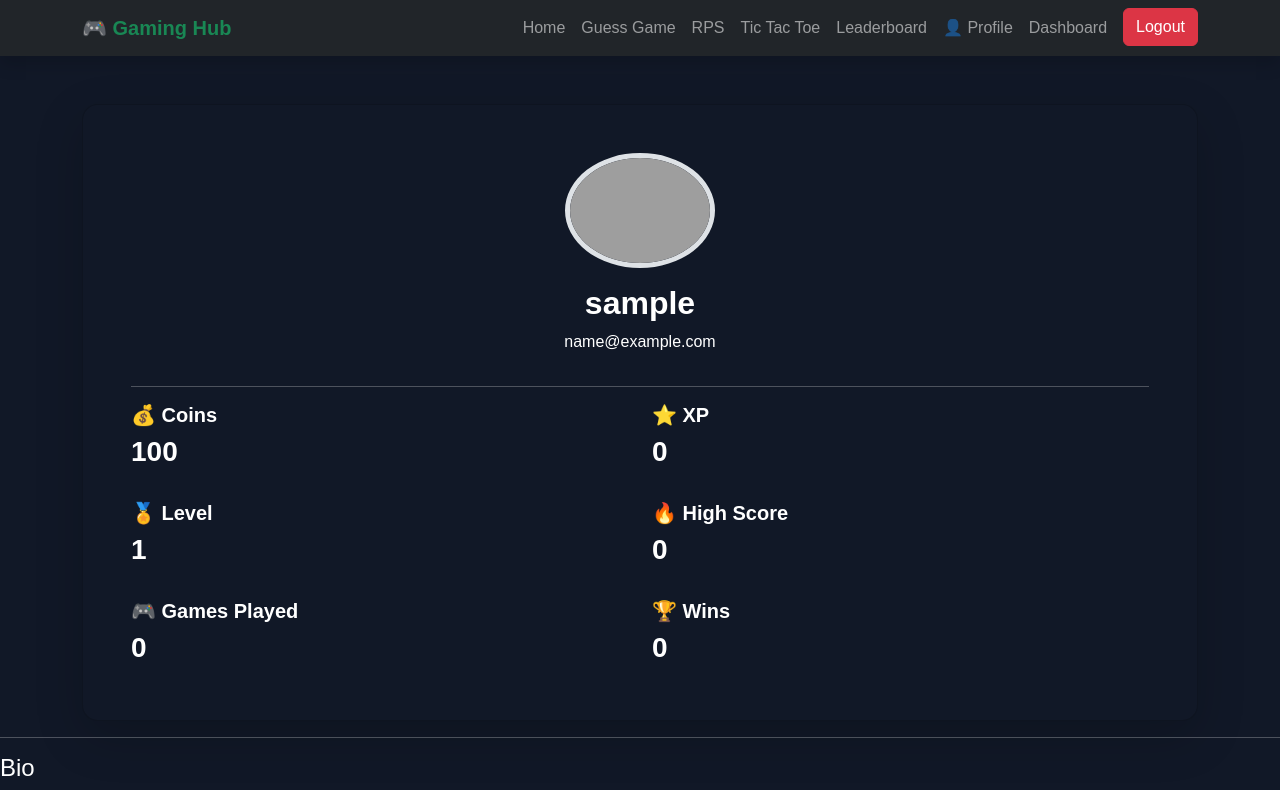
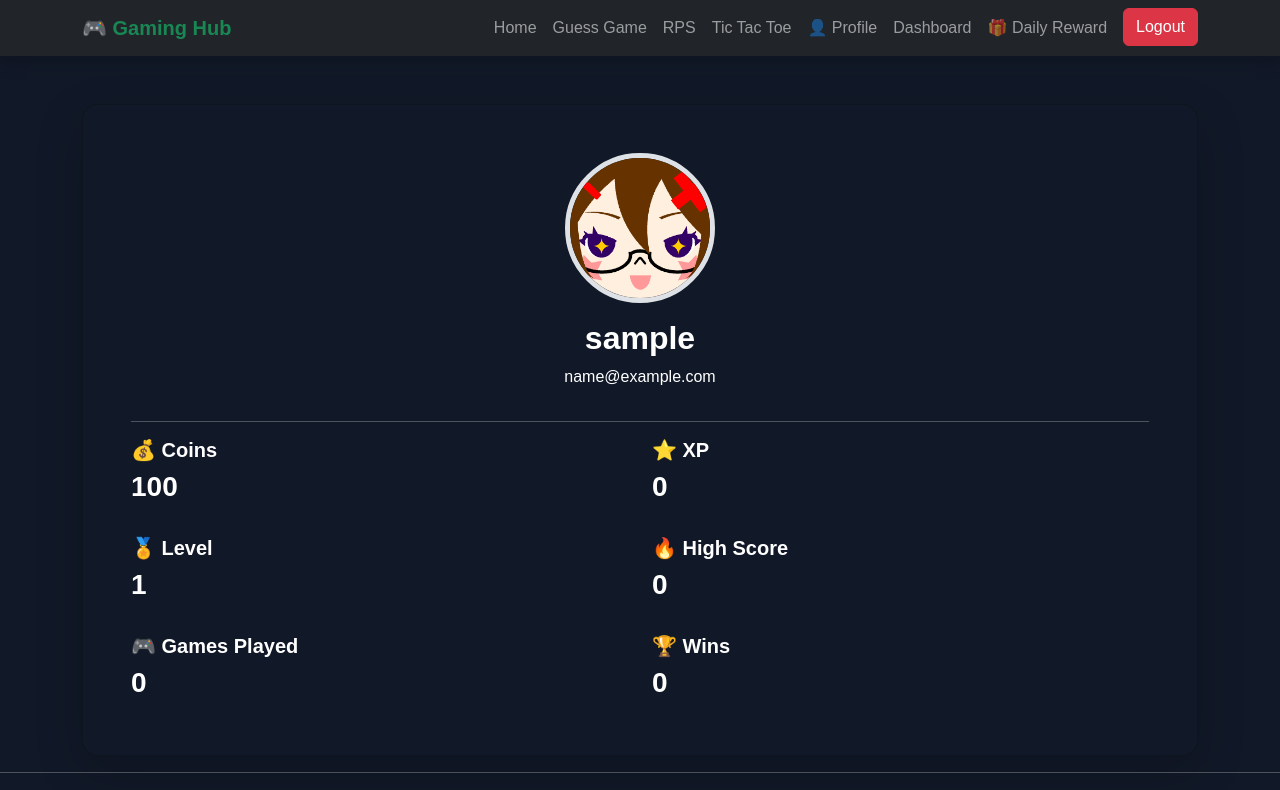
Before and after one commit to M-Bhargavi8/COGNEXA, a Flask app: page /profile in a window 1280 px wide. Shown: the top 790 px of the page. Run offline with Flask 3, Linux system fonts and the light colour scheme; the visitor is signed in with stand-in values (Sample User, id 1); grey boxes are pictures that could not be loaded.

Commit message:
fix: navbar bugs and broken avatar images
- base.html: removed the nav item labeled "Leaderboard" that actually
  linked to dashboard_home (no real leaderboard route exists yet;
  mislabeling it was worse than not showing it — the real leaderboard
  lands in the Competition phase).
- base.html: moved "Daily Reward" out of the logged-out {% else %}
  branch into the authenticated branch — it requires @login_required
  so it was only ever visible to users who couldn't use it.
- base.html: removed a duplicate game.css <link> and a malformed
  nested <ul class="navbar-nav ms-auto"> inside an identical <ul>.
- dashboard.html / profile.html: both pointed at avatar image paths
  that don't exist (images/avatar.png, images/default_avatar.png).
  Pointed at the real static/images/avatars/avatar1.png as a default;
  per-user avatar selection is reward-shop/cosmetics scope (later
  phase), not fixed here.

```diff
--- a/gaminghub/templates/base.html
+++ b/gaminghub/templates/base.html
@@ -16,9 +16,6 @@
     <link
     rel="stylesheet"
     href="{{ url_for('static', filename='css/style.css') }}">
-
-    <link rel="stylesheet"
-href="{{ url_for('static', filename='css/game.css') }}">
 
     <link rel="stylesheet"
 href="{{ url_for('static', filename='css/game.css') }}">
@@ -55,8 +52,6 @@ href="{{ url_for('static', filename='css/game.css') }}">
 
             <ul class="navbar-nav ms-auto">
 
-    <ul class="navbar-nav ms-auto">
-
     <li class="nav-item">
         <a class="nav-link" href="{{ url_for('main.home') }}">
             Home
@@ -81,12 +76,6 @@ href="{{ url_for('static', filename='css/game.css') }}">
         </a>
     </li>
 
-    <li class="nav-item">
-        <a class="nav-link" href="{{ url_for('dashboard.dashboard_home') }}">
-            Leaderboard
-        </a>
-    </li>
-
     {% if current_user.is_authenticated %}
 
     <li class="nav-item">
@@ -102,6 +91,18 @@ href="{{ url_for('static', filename='css/game.css') }}">
             Dashboard
         </a>
     </li>
+
+    <li class="nav-item">
+
+<a class="nav-link"
+
+href="{{ url_for('rewards.daily') }}">
+
+🎁 Daily Reward
+
+</a>
+
+</li>
 
     <li class="nav-item">
         <a class="btn btn-danger ms-2"
@@ -125,17 +126,6 @@ href="{{ url_for('static', filename='css/game.css') }}">
             Register
         </a>
     </li>
-    <li class="nav-item">
-
-<a class="nav-link"
-
-href="{{ url_for('rewards.daily') }}">
-
-🎁 Daily Reward
-
-</a>
-
-</li>
 
     {% endif %}
 
--- a/gaminghub/templates/dashboard.html
+++ b/gaminghub/templates/dashboard.html
@@ -16,7 +16,7 @@
             <div class="card dashboard-card text-center">
 
                 <img
-                    src="{{ url_for('static', filename='images/avatar.png') }}"
+                    src="{{ url_for('static', filename='images/avatars/avatar1.png') }}"
                     class="avatar mx-auto mt-4">
 
                 <div class="card-body">
--- a/gaminghub/templates/profile.html
+++ b/gaminghub/templates/profile.html
@@ -9,7 +9,7 @@
 <div class="text-center">
 
 <img
-src="{{ url_for('static', filename='images/default_avatar.png') }}"
+src="{{ url_for('static', filename='images/avatars/avatar1.png') }}"
 width="150"
 class="rounded-circle border border-5">
 
```
